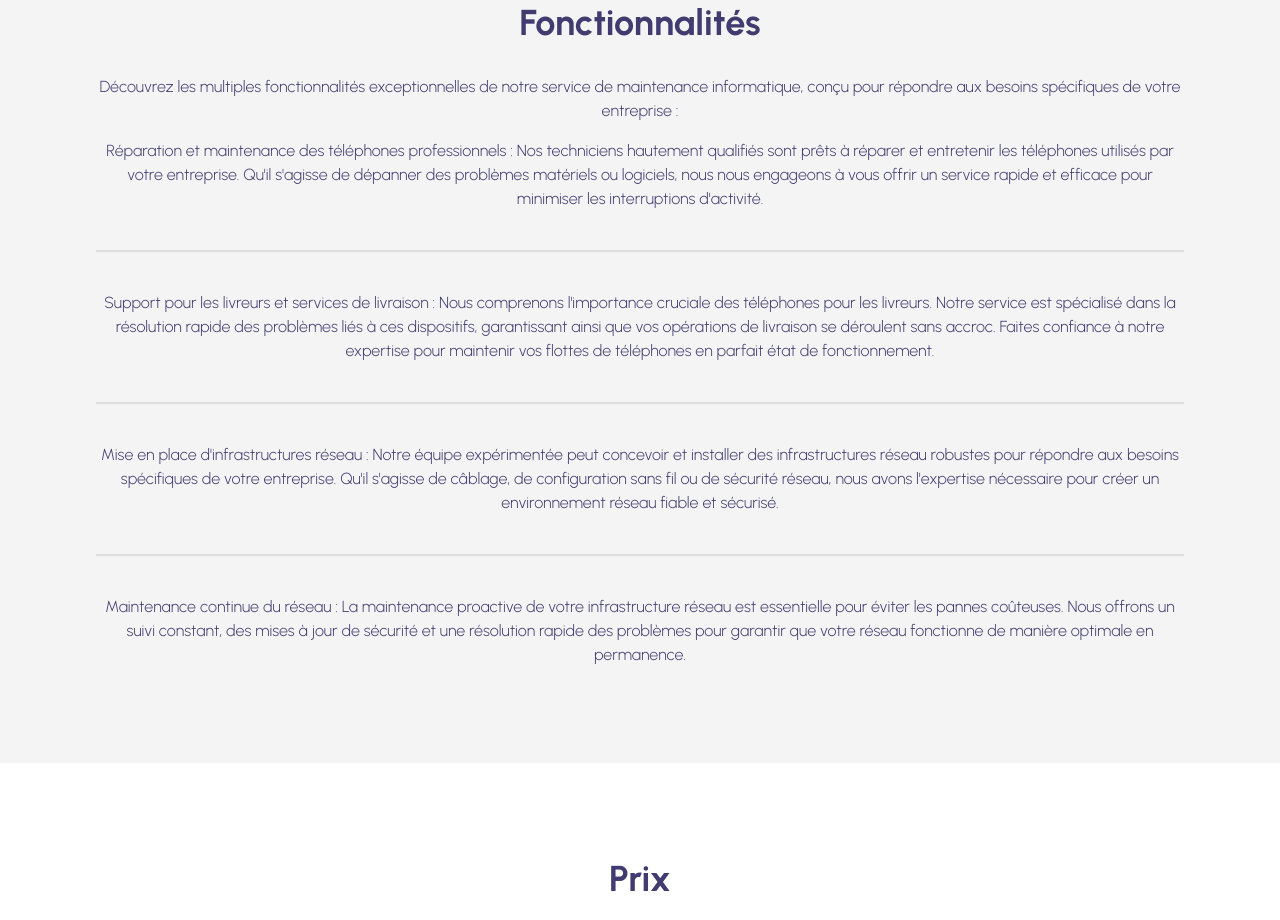
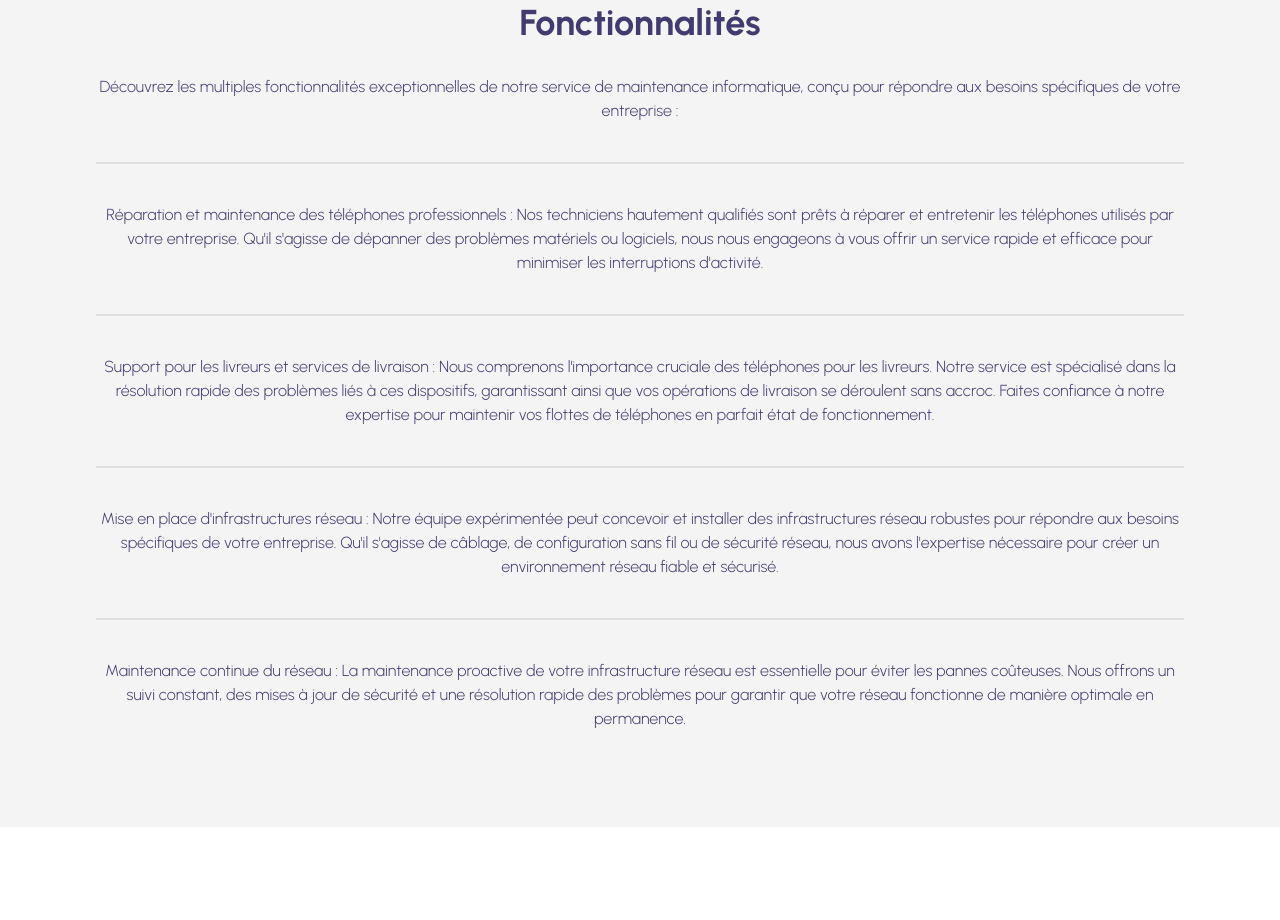
Before and after one commit to PireJoseph/nsmobile.be, an Astro site: page /products/maintenance in a window 1280 px wide. Shown: the part 1301-2221 px from the top of the page. Built offline with nearby package versions, Linux system fonts and the light colour scheme; Astro itself is replaced by a stand-in of ours.

Commit message:
wip(site): content

```diff
--- a/src/content/features/maintenance.mdx
+++ b/src/content/features/maintenance.mdx
@@ -3,24 +3,26 @@
 
 Découvrez les multiples fonctionnalités exceptionnelles de notre service de maintenance informatique, conçu pour répondre aux besoins spécifiques de votre entreprise :
 
-Réparation et maintenance des téléphones professionnels : Nos techniciens hautement qualifiés sont prêts à réparer et entretenir les téléphones utilisés par votre entreprise. Qu'il s'agisse de dépanner des problèmes matériels ou logiciels, nous nous engageons à vous offrir un service rapide et efficace pour minimiser les interruptions d'activité.
-
 <div class="divider"></div>
-Support pour les livreurs et services de livraison : Nous comprenons
-l'importance cruciale des téléphones pour les livreurs. Notre service est
-spécialisé dans la résolution rapide des problèmes liés à ces dispositifs,
-garantissant ainsi que vos opérations de livraison se déroulent sans accroc.
-Faites confiance à notre expertise pour maintenir vos flottes de téléphones en
-parfait état de fonctionnement.
+Réparation et maintenance des téléphones professionnels : Nos techniciens
+hautement qualifiés sont prêts à réparer et entretenir les téléphones utilisés
+par votre entreprise. Qu'il s'agisse de dépanner des problèmes matériels ou
+logiciels, nous nous engageons à vous offrir un service rapide et efficace pour
+minimiser les interruptions d'activité.
 <div class="divider"></div>
-Mise en place d'infrastructures réseau : Notre équipe expérimentée peut concevoir
-et installer des infrastructures réseau robustes pour répondre aux besoins spécifiques
-de votre entreprise. Qu'il s'agisse de câblage, de configuration sans fil ou de sécurité
-réseau, nous avons l'expertise nécessaire pour créer un environnement réseau fiable
-et sécurisé.
+Support pour les livreurs et services de livraison : Nous comprenons l'importance
+cruciale des téléphones pour les livreurs. Notre service est spécialisé dans la résolution
+rapide des problèmes liés à ces dispositifs, garantissant ainsi que vos opérations
+de livraison se déroulent sans accroc. Faites confiance à notre expertise pour maintenir
+vos flottes de téléphones en parfait état de fonctionnement.
 <div class="divider"></div>
-Maintenance continue du réseau : La maintenance proactive de votre
-infrastructure réseau est essentielle pour éviter les pannes coûteuses. Nous
-offrons un suivi constant, des mises à jour de sécurité et une résolution rapide
-des problèmes pour garantir que votre réseau fonctionne de manière optimale en
-permanence.
+Mise en place d'infrastructures réseau : Notre équipe expérimentée peut
+concevoir et installer des infrastructures réseau robustes pour répondre aux
+besoins spécifiques de votre entreprise. Qu'il s'agisse de câblage, de
+configuration sans fil ou de sécurité réseau, nous avons l'expertise nécessaire
+pour créer un environnement réseau fiable et sécurisé.
+<div class="divider"></div>
+Maintenance continue du réseau : La maintenance proactive de votre infrastructure
+réseau est essentielle pour éviter les pannes coûteuses. Nous offrons un suivi constant,
+des mises à jour de sécurité et une résolution rapide des problèmes pour garantir
+que votre réseau fonctionne de manière optimale en permanence.
```
Also changed, not shown: 1 other file.
